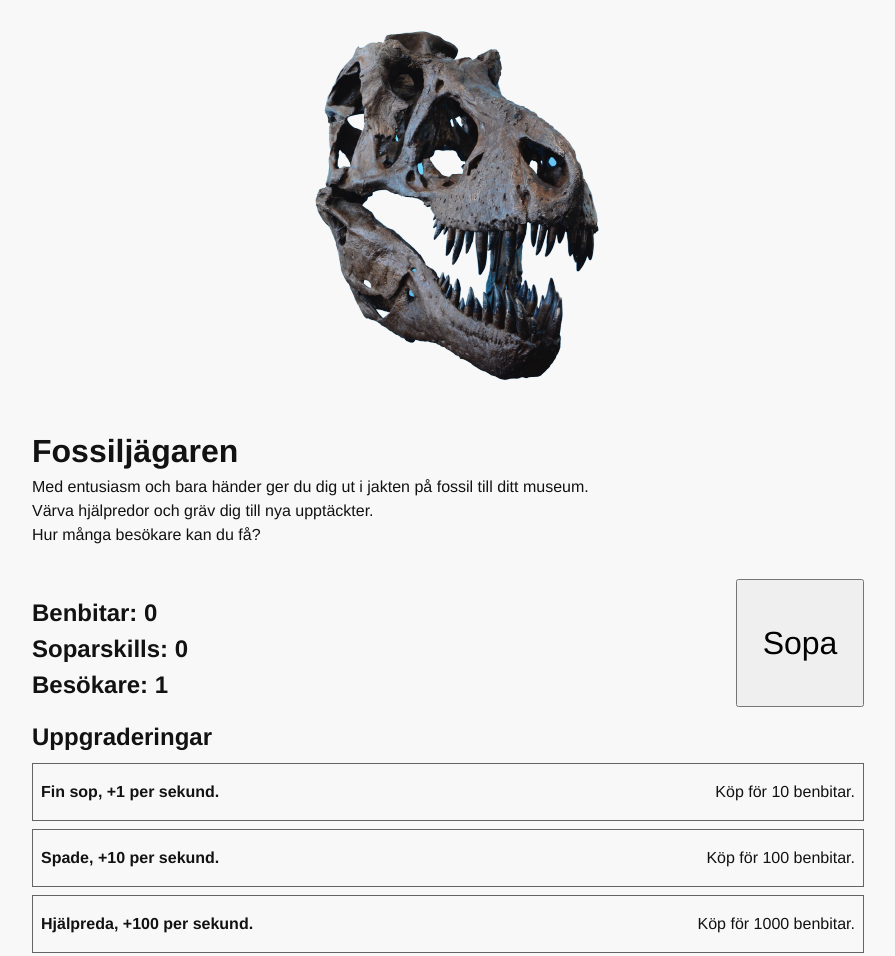
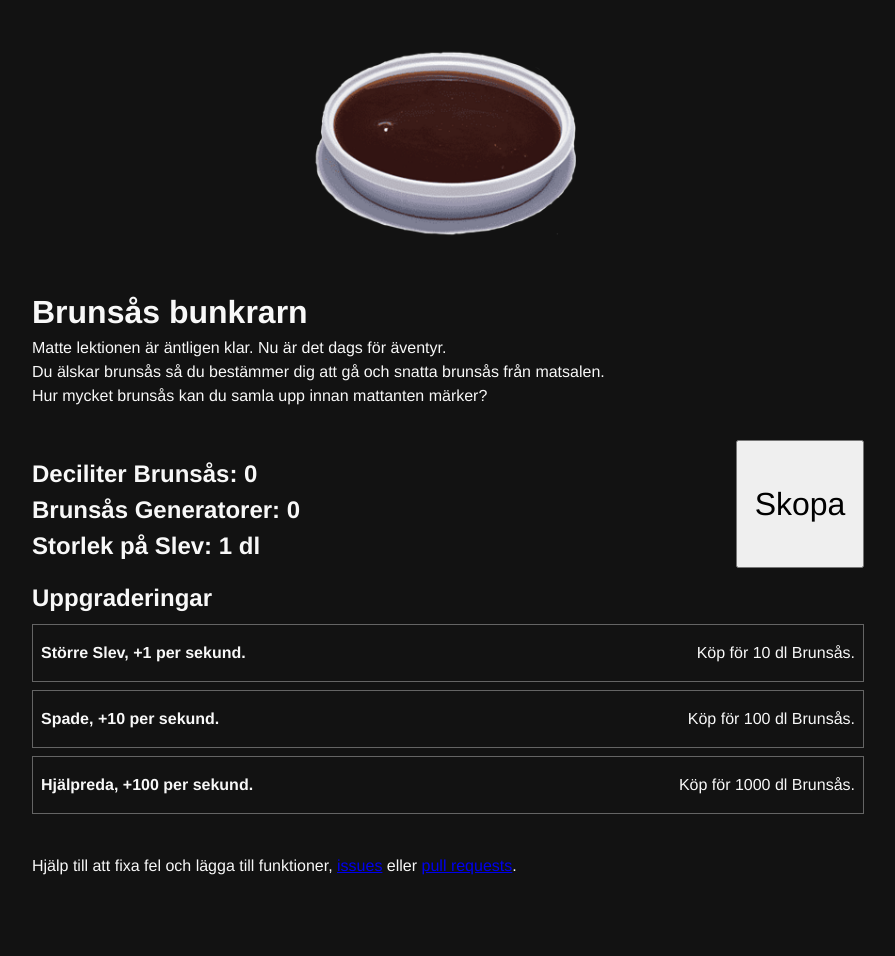
Before and after one commit to LokeOberg04/Clicker, a plain HTML site: page index.html in a window 1280 px wide. Shown: the top 956 px of the page, without its empty margins (192-1087 px from the left). After the commit the page ends 926 px from the top, so only its background shows below. Drawn offline with Linux system fonts and the light colour scheme.

Commit message:
Fixade grunden

```diff
--- a/css/style.css
+++ b/css/style.css
@@ -60,6 +60,7 @@ select {
     font: inherit;
 }
 
+
 /* Remove all animations, transitions and smooth scroll for people that prefer not to see them */
 @media (prefers-reduced-motion: reduce) {
     html:focus-within {
@@ -89,8 +90,8 @@ select {
 body {
     display: flex;
     flex-direction: column;
-    background-color: #f8f8f8;
-    color: #121212;
+    background-color: #121212;
+    color: #f8f8f8;
     font-family: 'Franklin Gothic Medium', 'Arial Narrow', Arial, sans-serif;
 }
 /* För att göra footern sticky så har vi flex på bodyn och då räcker det med
@@ -100,6 +101,10 @@ footer {
     margin-top: auto;
     padding-top: 2rem;
     padding-bottom: 3rem;
+}
+
+img {
+    max-width: 18rem;
 }
 
 /* Alla strukturelement på sidan kommer att använda denna container för att skapa
--- a/index.html
+++ b/index.html
@@ -13,34 +13,33 @@
     <main class="container">
         <header>
             <div class="img-container">
-                <img src="img/brett-meliti-RgkYMfFopIA-unsplash-removebg-preview.png" alt="Fossil">
+                <img src="img/brunsaus.png" alt="Brunsås">
             </div>
-            <h1>Fossiljägaren</h1>
-            <p>Med entusiasm och bara händer ger du dig ut i jakten på fossil till ditt museum.</p>
-            <p>Värva hjälpredor och gräv dig till nya upptäckter.</p>
-            <p>Hur många besökare kan du få?</p>
+            <h1>Brunsås bunkrarn</h1>
+            <p>Matte lektionen är äntligen klar. Nu är det dags för äventyr.</p>
+            <p>Du älskar brunsås så du bestämmer dig att gå och snatta brunsås från matsalen.</p>
+            <p>Hur mycket brunsås kan du samla upp innan mattanten märker?</p>
         </header>
         <section class="game">
             <div class="game-hud">
                 <ul class="game-currency">
                     <li class="item">
-                        <h1>Benbitar: <span id="money"></span></h1>
+                        <h1>Deciliter Brunsås: <span id="money"></span></h1>
                     </li>
                     <li class="item">
-                        <h1>Soparskills: <span id="mps"></span></h1>
+                        <h1>Brunsås Generatorer: <span id="mps"></span></h1>
                     </li>
                     <li class="item">
-                        <h1>Besökare: <span id="mpc"></span></h1>
+                        <h1>Storlek på Slev: <span id="mpc"></span> dl</h1>
                     </li>
                 </ul>
                 <div class="game-button">
-                    <button id="click">Sopa</button>
+                    <button id="click">Skopa</button>
                 </div>
             </div>
             <div class="w-100">
                 <h1>Uppgraderingar</h1>
                 <div id="upgradelist"></div>
-            </div>
             </div>
         </section>
     </main>
--- a/js/clicker.js
+++ b/js/clicker.js
@@ -73,7 +73,7 @@ function step(timestamp) {
     // på samma sätt kan du även dölja uppgraderingar som inte kan köpas
     if (moneyPerClick == 10 && !achievementTest) {
         achievementTest = true;
-        message('Du har hittat en FOSSIL!', 'achievement');
+        message('Du har hittat en Potatisbulle!', 'achievement');
     }
 
     window.requestAnimationFrame(step);
@@ -107,7 +107,7 @@ window.addEventListener('load', (event) => {
  */
 upgrades = [
     {
-        name: 'Fin sop',
+        name: 'Större Slev',
         cost: 10,
         amount: 1,
     },
@@ -149,16 +149,16 @@ function createCard(upgrade) {
     const cost = document.createElement('p');
 
     header.textContent = `${upgrade.name}, +${upgrade.amount} per sekund.`;
-    cost.textContent = `Köp för ${upgrade.cost} benbitar.`;
+    cost.textContent = `Köp för ${upgrade.cost} dl Brunsås.`;
 
     card.addEventListener('click', (e) => {
         if (money >= upgrade.cost) {
             moneyPerClick++;
             money -= upgrade.cost;
             upgrade.cost *= 1.5;
-            cost.textContent = 'Köp för ' + upgrade.cost + ' benbitar';
+            cost.textContent = 'Köp för ' + upgrade.cost + ' dl Brunsås';
             moneyPerSecond += upgrade.amount;
-            message('Grattis du har lockat till dig fler besökare!', 'success');
+            message('Grattis du har anställd en elev som brunsås samlare!', 'success');
         } else {
             message('Du har inte råd.', 'warning');
         }
```
Also changed, not shown: img/brunsas.jpg (added), img/brunsas2.png (added), img/brunsaus.jpg (added), img/brunsaus.png (added), img/cafeteria.jpg (added), img/knorr.jpg (added), 1 other file.
